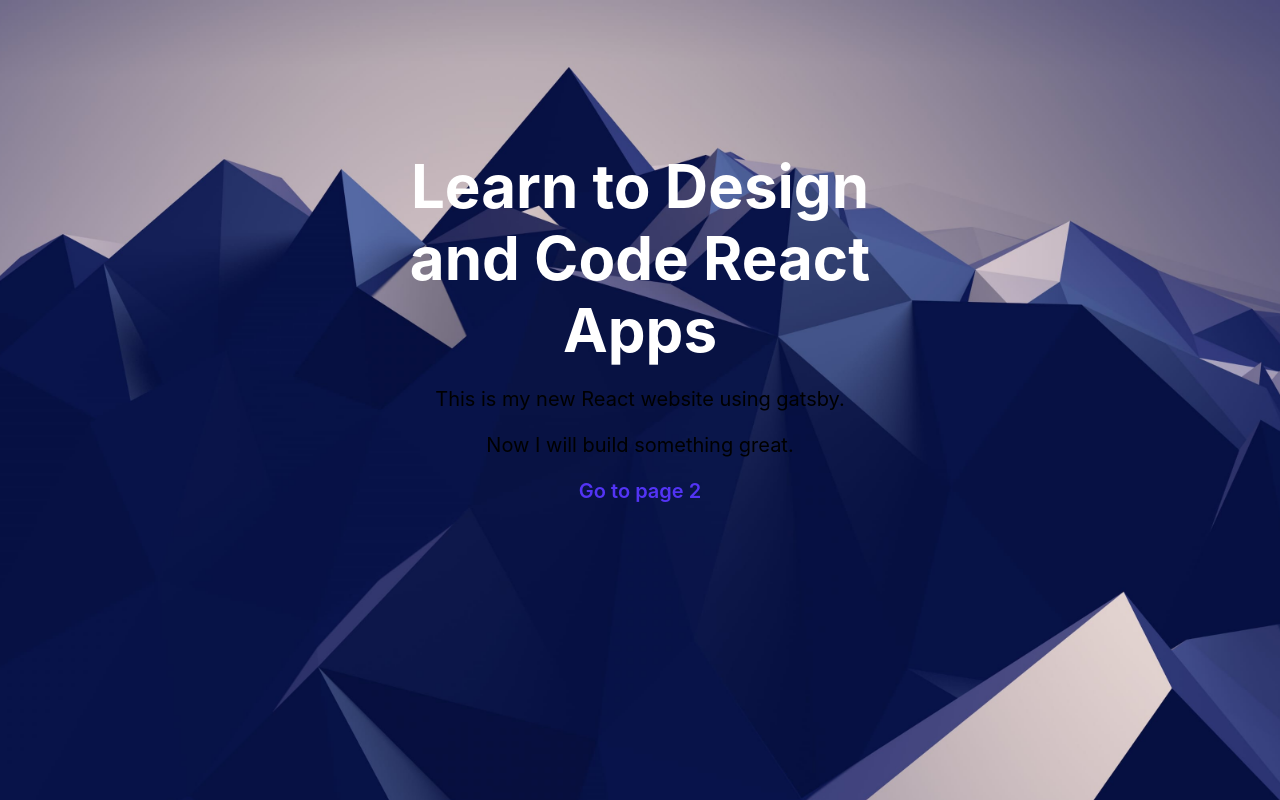
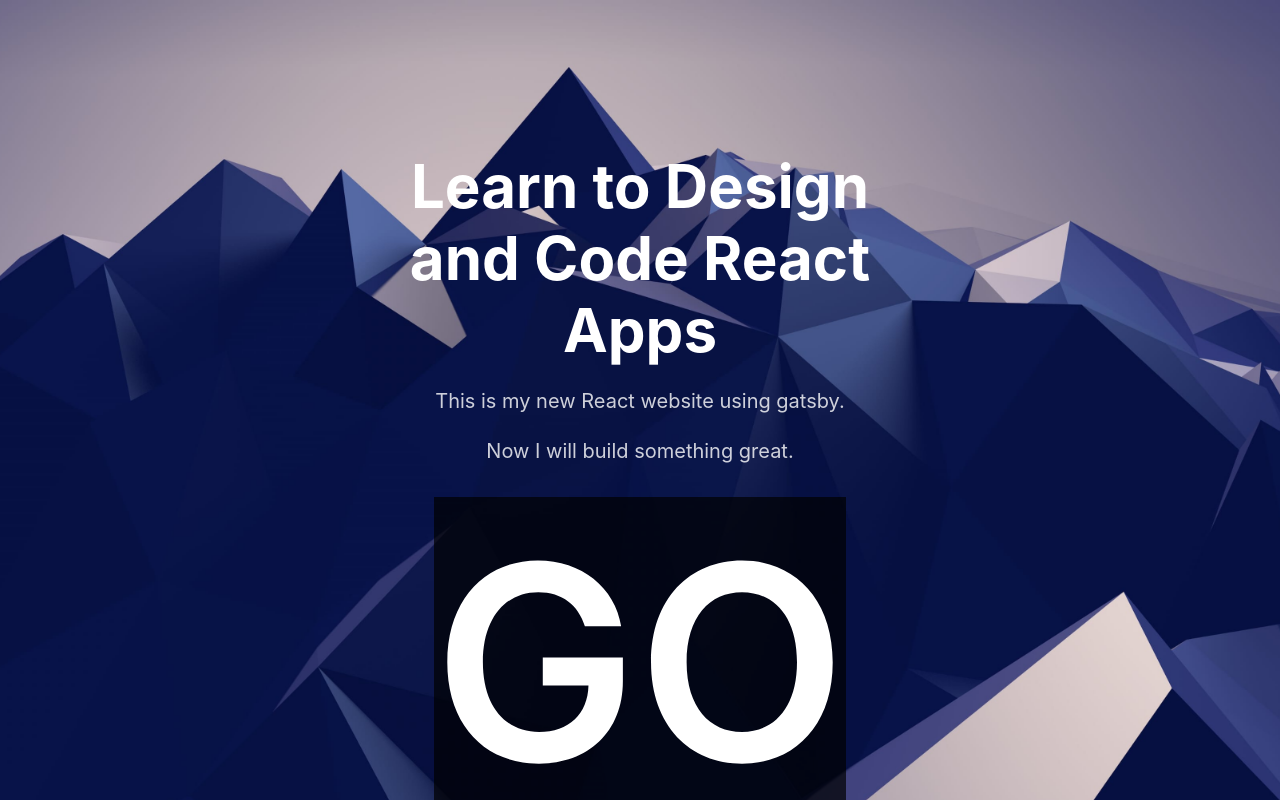
Before and after one commit to MunibaWq/Designer-React, a Gatsby site: page / in a window 1280 px wide. Shown: the top 800 px of the page. Built offline with nearby package versions, Linux system fonts and the light colour scheme; Gatsby itself is replaced by a stand-in of ours.

Commit message:
style Hero p class and Hero a class

```diff
--- a/src/components/layout.css
+++ b/src/components/layout.css
@@ -35,3 +35,17 @@ a {
   font-size: 60px;
   line-height: 1.2;
 }
+
+.Hero p {
+  color: rgba(255, 255, 255, 0.8);
+  font-size: 30 px;
+  line-height: 1.5;
+}
+
+.Hero a {
+  font-size: 17pc;
+  font-weight: 600;
+  color: white;
+  text-transform: uppercase;
+  background: rgba(0, 0, 0, 0.7);
+}
```
